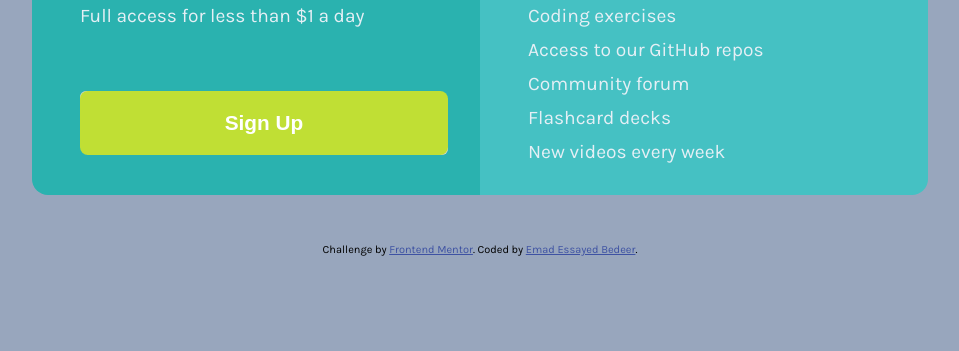
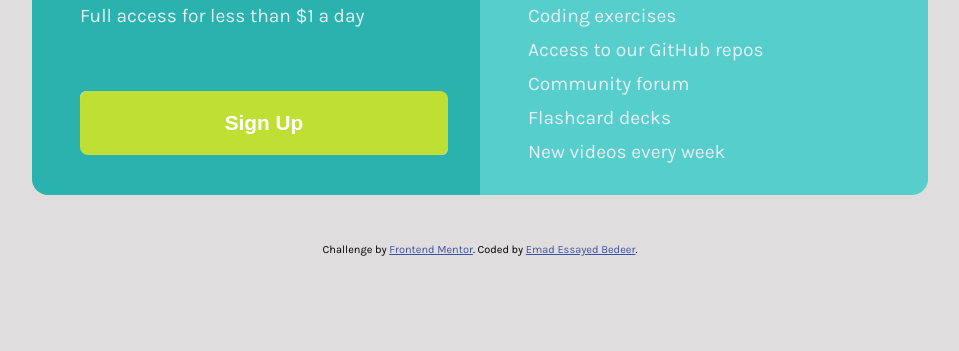
Before and after one commit to Emad-Essayed/Frontend-Mentor-Single-price-grid-component, a plain HTML site: page index.html in a window 1280 px wide. Shown: the part 449-800 px from the top of the page, without its empty margins (160-1119 px from the left). Drawn offline with Linux system fonts and the light colour scheme.

Commit message:
Update style file

```diff
--- a/style.css
+++ b/style.css
@@ -2,7 +2,7 @@
   --Cyan: hsl(179, 62%, 43%);
   --Bright-Yellow: hsl(71, 73%, 54%);
   --Light-Gray: hsl(204, 43%, 93%);
-  --Grayish-Blue: hsl(218, 22%, 67%);
+  --Grayish-Blue: hsl(0, 2%, 87%);
   --gray: hsla(0deg 0% 77% / 91%);
 
   --font-family: "Karla", sans-serif;
```
